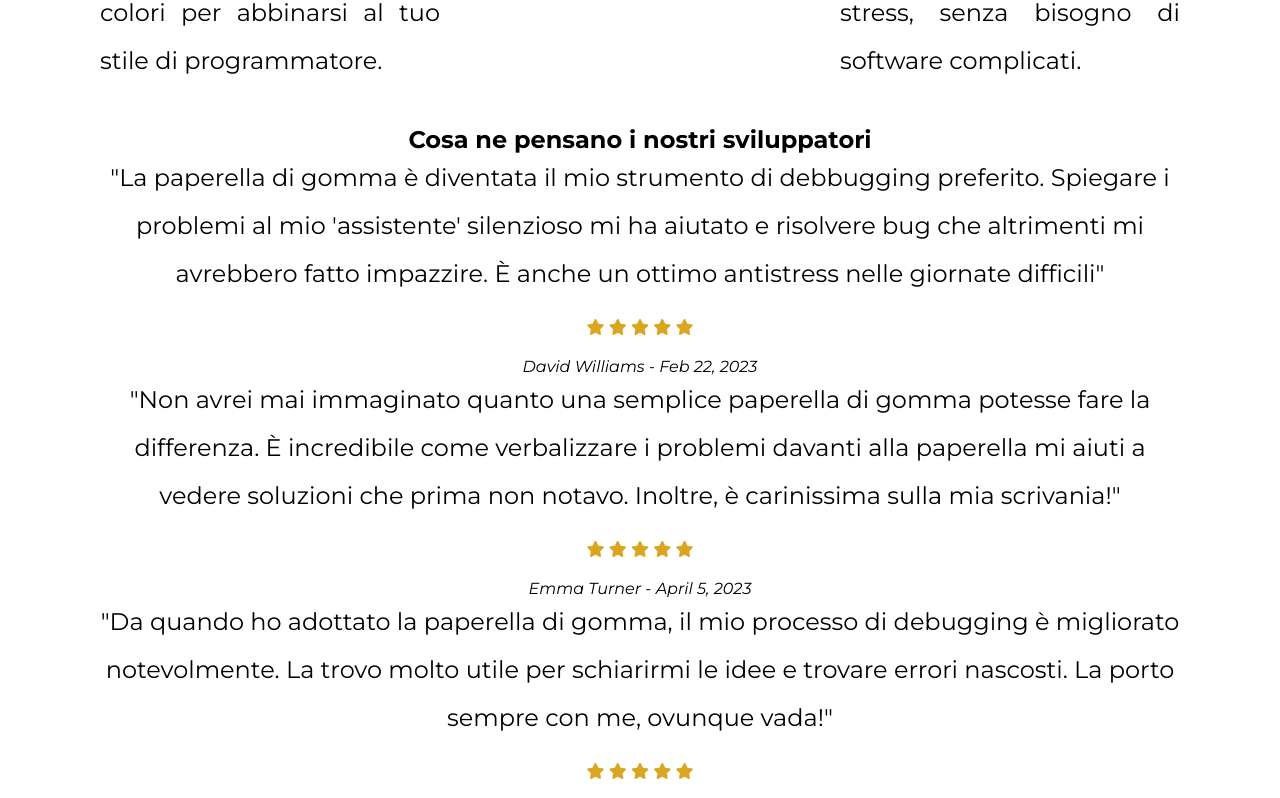
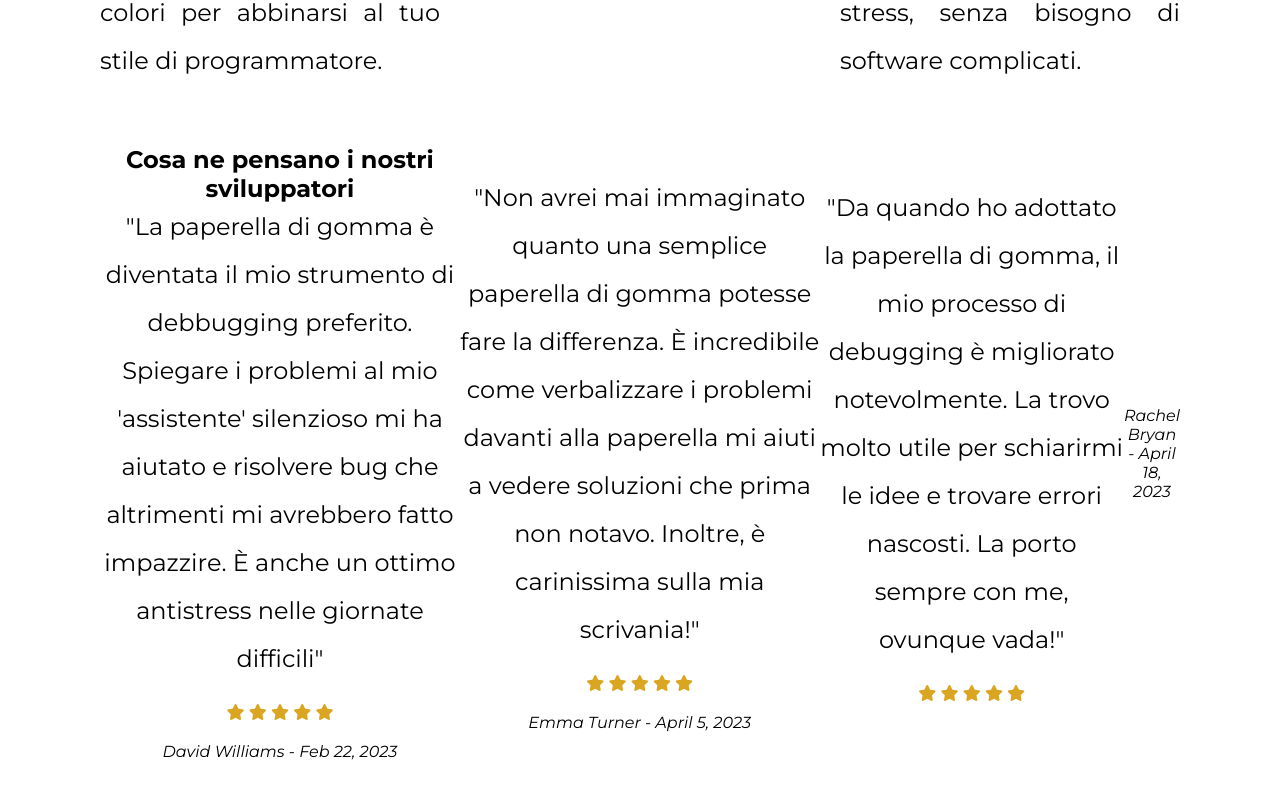
Before and after one commit to DanieleErcoli243/landing-page-product, a plain HTML site: page index.html in a window 1280 px wide. Shown: the part 1740-2538 px from the top of the page. Drawn offline with Linux system fonts and the light colour scheme.

Commit message:
didn't make it

```diff
--- a/css/responsive.css
+++ b/css/responsive.css
@@ -79,6 +79,13 @@
         display: flex;
         justify-content: space-between;
         align-items: center;
+    }
 
+    #comments {
+        display: flex;
+        align-items: center;
+        justify-content: space-between;
     }
+
+    w
 }
--- a/index.html
+++ b/index.html
@@ -162,10 +162,13 @@
                 </div>
             </section>
             <section id="comments">
+                <div>
                     <h2>Cosa ne pensano i nostri sviluppatori</h2>
-                <p>"La paperella di gomma è diventata il mio strumento di debbugging preferito. Spiegare i problemi al
+                    <p>"La paperella di gomma è diventata il mio strumento di debbugging preferito. Spiegare i problemi
+                        al
                         mio
-                    'assistente' silenzioso mi ha aiutato e risolvere bug che altrimenti mi avrebbero fatto impazzire. È
+                        'assistente' silenzioso mi ha aiutato e risolvere bug che altrimenti mi avrebbero fatto
+                        impazzire. È
                         anche un ottimo antistress nelle giornate difficili"</p>
                     <div class="stars">
                         <i class="fa-solid fa-star"></i>
@@ -175,6 +178,9 @@
                         <i class="fa-solid fa-star"></i>
                     </div>
                     <address>David Williams - Feb 22, 2023</address>
+
+                </div>
+                <div>
                     <p>"Non avrei mai immaginato quanto una semplice paperella di gomma potesse fare la differenza. È
                         incredibile come verbalizzare i problemi davanti alla paperella mi aiuti a vedere soluzioni che
                         prima non notavo. Inoltre, è carinissima sulla mia scrivania!"</p>
@@ -186,7 +192,11 @@
                         <i class="fa-solid fa-star"></i>
                     </div>
                     <address>Emma Turner - April 5, 2023</address>
-                <p>"Da quando ho adottato la paperella di gomma, il mio processo di debugging è migliorato notevolmente.
+
+                </div>
+                <div>
+                    <p>"Da quando ho adottato la paperella di gomma, il mio processo di debugging è migliorato
+                        notevolmente.
                         La trovo molto utile per schiarirmi le idee e trovare errori nascosti. La porto sempre con me,
                         ovunque vada!"</p>
                     <div class="stars">
@@ -195,6 +205,8 @@
                         <i class="fa-solid fa-star"></i>
                         <i class="fa-solid fa-star"></i>
                         <i class="fa-solid fa-star"></i>
+                    </div>
+
                 </div>
                 <address>Rachel Bryan - April 18, 2023</address>
             </section>
```
Lines whose indentation alone changed are shown as unchanged.
